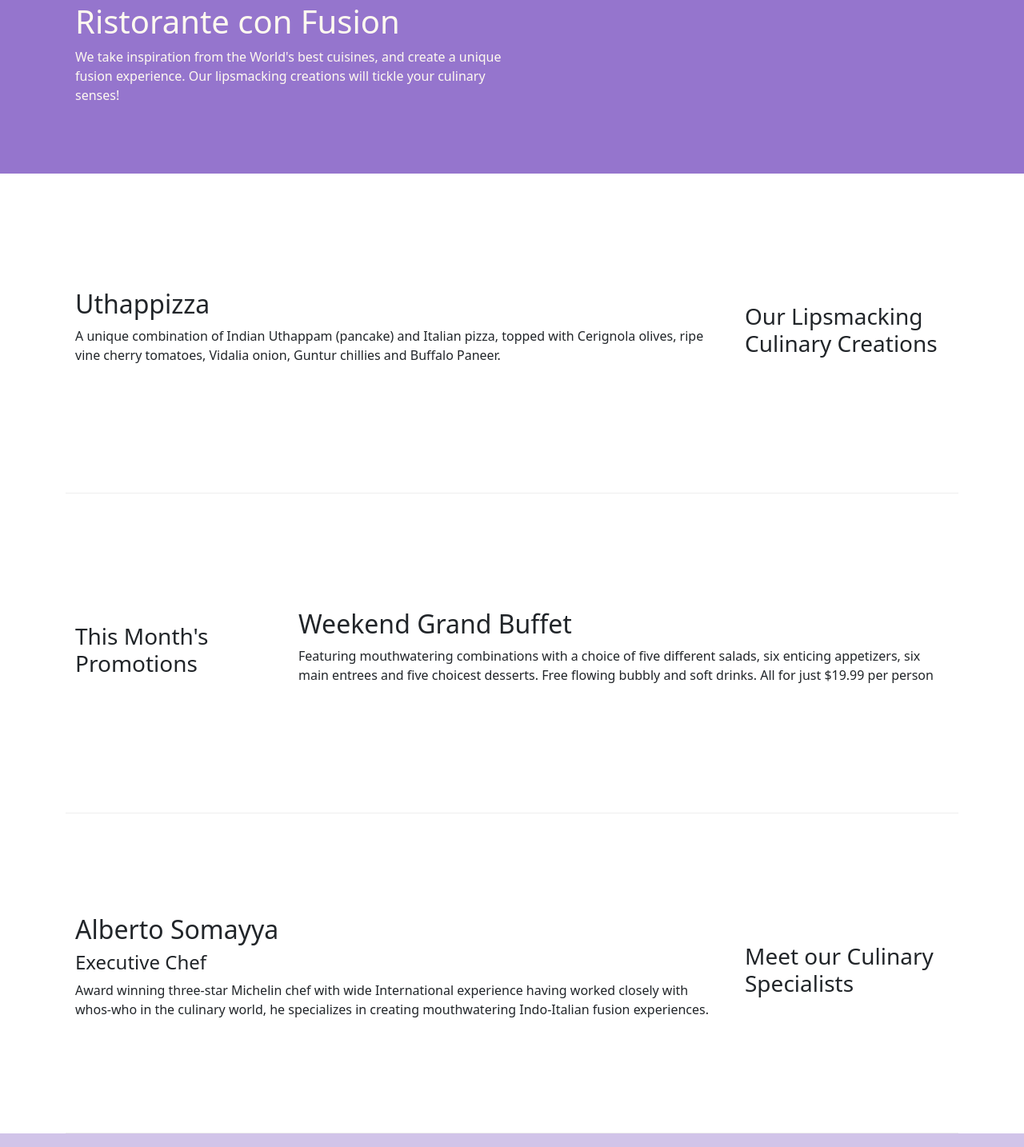
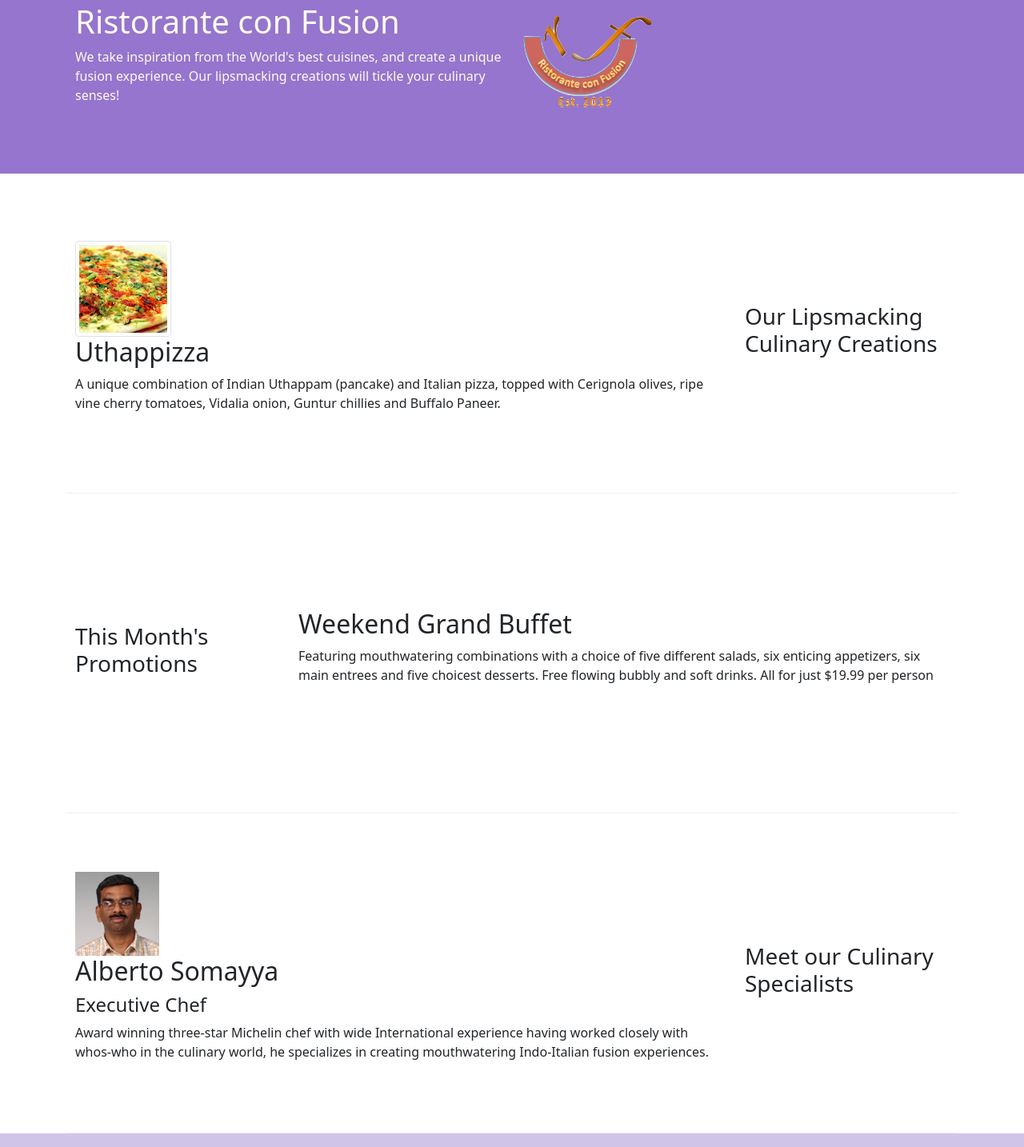
Before and after one commit to anjeljayswal/Web_Design, a website: page index.html in a window 1280 px wide. Shown: the part 117-1551 px from the top of the page at 80% size. Drawn offline with nearby package versions, Linux system fonts and the light colour scheme.

Commit message:
Images and Media

```diff
--- a/index.html
+++ b/index.html
@@ -25,7 +25,7 @@
             <button class="navbar-toggler" type="button" data-bs-toggle="collapse" aria-controls="Navbar" data-bs-target="#Navbar">
                 <span class="navbar-toggler-icon"></span>
             </button>
-            <a class="navbar-brand mr-auto" href="#">Ristorante Con Fusion</a>
+            <a class="navbar-brand mr-auto" href="#"><img src="img/logo.png" height="30" width="41"></a>
             <div class="collapse navbar-collapse" id="Navbar">
                 <ul class="navbar-nav mr-auto">
                     <li class="nav-item active"><a class="nav-link" href="#"><span class="fa fa-home"></span>Home</a></li>
@@ -48,7 +48,8 @@
                     <h1>Ristorante con Fusion</h1>
                     <p>We take inspiration from the World's best cuisines, and create a unique fusion experience. Our lipsmacking creations will tickle your culinary senses!</p>
                 </div>
-                <div class="col-12 col-sm">
+                <div class="col-12 col-sm align-self-center">
+                    <img src="img/logo.png" class="img-fluid">
                 </div>
             </div>
         </div>
@@ -61,8 +62,15 @@
                 <h3>Our Lipsmacking Culinary Creations</h3>
             </div>
             <div class="col col-m order-sm-firstcol-md">
-                <h2>Uthappizza</h2>
-                <p>A unique combination of Indian Uthappam (pancake) and Italian pizza, topped with Cerignola olives, ripe vine cherry tomatoes, Vidalia onion, Guntur chillies and Buffalo Paneer.</p>
+                <div class="media">
+                   <img class="d-flex mr-3 img-thumbnail align-self-center"
+                        src="img/uthappizza.png" alt="uthappizza">
+                    <div class="media-body">
+                        <h2 class="mt-0">Uthappizza</h2>
+                        <p class="d-none d-sm-block">A unique combination of Indian Uthappam (pancake) and Italian pizza, topped with Cerignola olives, ripe vine cherry tomatoes, Vidalia onion, Guntur chillies and Buffalo Paneer.</p>
+                    </div>
+                </div>
+
             </div>
         </div>
 
@@ -82,10 +90,16 @@
                 <h3>Meet our Culinary Specialists</h3>
             </div>
             <div class="col col-m  order-sm-first col-md">
-                <h2>Alberto Somayya</h2>
-                <h4>Executive Chef</h4>
-                <p>Award winning three-star Michelin chef with wide International experience having worked closely with whos-who in the culinary world, he specializes in creating mouthwatering Indo-Italian fusion experiences. </p>
-            </div>
+                <div class="media">
+                    <img class="d-flex mr-3 img-thumnail align-self-center"
+                    src="img/alberto.png" alt="alberto">
+                    <div class="media-body">
+                        <h2 class="mt-0">Alberto Somayya</h2>
+                        <h4>Executive Chef</h4>
+                        <p class="d-none d-sm-block">Award winning three-star Michelin chef with wide International experience having worked closely with whos-who in the culinary world, he specializes in creating mouthwatering Indo-Italian fusion experiences. </p>
+                    </div>
+                </div>
+             </div>
         </div>
     </div>
 
```
Also changed, not shown: aboutus.html (+3 -2 lines), contactus.html (+3 -2 lines), img/alberto.png (added), img/buffet.png (added), img/logo.png (added), img/uthappizza.png (added), 1 other file.
